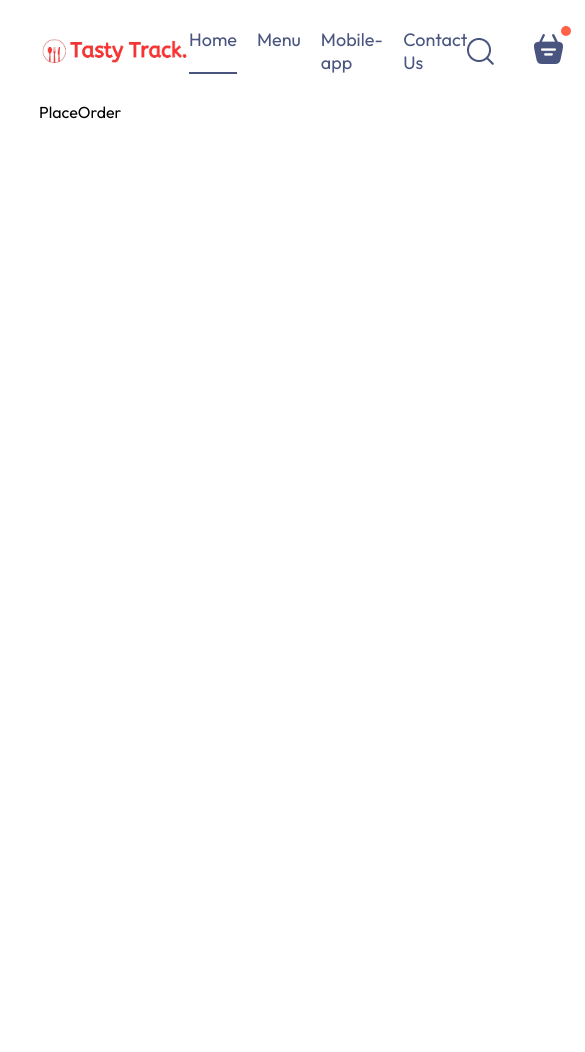
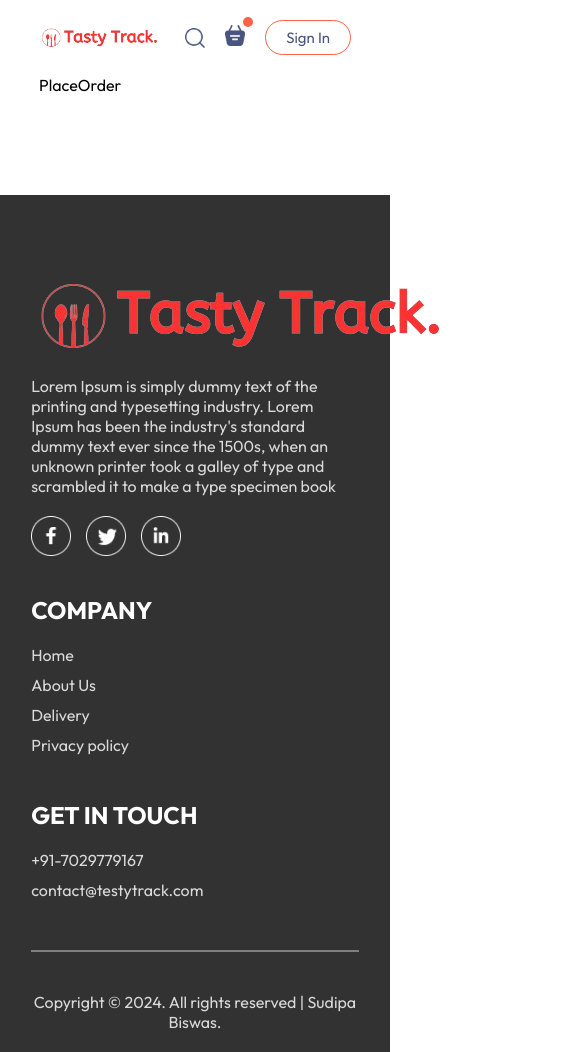
Before and after one commit to sudipapiku/TastyTrack-MERN, a React (Vite) app in the folder frontend/: page /order in a window 390 px wide. Shown: the top 1052 px of the page, 585 px wide, since content can reach past the window. Before the commit the page ends 844 px from the top, so only its background shows below. Built offline with nearby package versions, Linux system fonts and the light colour scheme.

Commit message:
Make the website responsive

```diff
--- a/frontend/src/App.jsx
+++ b/frontend/src/App.jsx
@@ -1,21 +1,25 @@
 import React from 'react'
 import Navbar from './Components/Navbar/Navbar'
-import {Route, Routes} from 'react-router-dom'
+import { Route, Routes } from 'react-router-dom'
 import Home from './pages/Home/Home'
 import Cart from './pages/Cart/Cart'
 import PlaceOrder from './pages/PlaceOrder/PlaceOrder'
+import Footer from './Components/Footer/Footer'
 
 const App = () => {
   return (
-    <div className='app'>
-      <Navbar/>
-      <Routes>
-        <Route path='/' element={<Home/>}/>
-        <Route path='/cart' element={<Cart/>}/>
-        <Route path='/order' element={<PlaceOrder/>}/>
-      </Routes>
+    <>
+      <div className='app'>
+        <Navbar />
+        <Routes>
+          <Route path='/' element={<Home />} />
+          <Route path='/cart' element={<Cart />} />
+          <Route path='/order' element={<PlaceOrder />} />
+        </Routes>
+      </div>
+      <Footer />
+    </>
 
-    </div>
   )
 }
 
--- /dev/null
+++ b/frontend/src/Components/AppDownload/AppDownload.css
@@ -0,0 +1,25 @@
+.app-download{
+    margin: auto auto;
+    margin-top: 100px;
+    font-size: max(3vw,20px);
+    text-align: center;
+    font-weight: 500;
+}
+
+.app-download-platforms{
+    display: flex;
+    justify-content: center;
+    gap: max(2vw,10px);
+    margin-top: 40px;
+}
+
+.app-download-platforms img {
+    width: max(30vw,120px);
+    max-width: 180px;
+    transition: 0.5s;
+    cursor: pointer;
+}
+
+.app-download-platforms img:hover{
+    transform: scale(1.05);
+}
--- /dev/null
+++ b/frontend/src/Components/AppDownload/AppDownload.jsx
@@ -0,0 +1,16 @@
+import React from 'react'
+import './AppDownload.css'
+import { assets  } from '../../assets/assets';
+const AppDownload = () => {
+  return (
+    <div className='app-download' id='app-download'>
+        <p>For Better Experienc Download <br/> TestyTrack App</p>
+        <div className="app-download-platforms">
+            <img src={assets.play_store} alt="" />
+            <img src={assets.app_store} alt="" />
+        </div>
+    </div>
+  )
+}
+
+export default AppDownload
--- a/frontend/src/Components/ExploreMenu/ExploreMenu.css
+++ b/frontend/src/Components/ExploreMenu/ExploreMenu.css
@@ -54,3 +54,11 @@
     border: 4px solid tomato ;
     padding: 2px;
 }
+
+@media (max-width:1050px) {
+    .explore-menu-text{
+        max-width: 100%;
+        font-size: 14px;
+    }
+
+}
--- a/frontend/src/Components/FoodDisplay/FoodDisplay.jsx
+++ b/frontend/src/Components/FoodDisplay/FoodDisplay.jsx
@@ -11,7 +11,10 @@ const FoodDisplay = ({category}) => {
         <h2>Top dishes near you</h2>
         <div className="food-display-list">
             {food_list.map((item,index)=>{
+              if (category==="All" || category===item.category){
                 return <FoodItem key={index} id={item._id} name={item.name} description={item.description} price={item.price} image={item.image} />
+              }
+
 
             })}
         </div>
--- /dev/null
+++ b/frontend/src/Components/Footer/Footer.css
@@ -0,0 +1,60 @@
+.footer{
+    color: #d9d9d9;
+    background-color: #323232;
+    display: flex;
+    flex-direction: column;
+    align-items: center;
+    gap: 20px;
+    padding: 20px 8vw;
+    padding-top: 80px;
+    margin-top: 100px;
+}
+
+.footer-content{
+    width: 100%;
+    display: grid;
+    grid-template-columns: 2fr 1fr 1fr;
+    gap: 80px;
+}
+
+.footer-content-left , .footer-content-right , .footer-content-center {
+    display: flex;
+    flex-direction: column;
+    align-items: start;
+    gap: 20px;
+}
+
+.footer-content-left li , .footer-content-right li , .footer-content-center li {
+    list-style: none;
+    margin-bottom: 10px;
+    cursor: pointer;
+}
+
+.footer-content-right h2 , .footer-content-center h2 {
+    color: white;
+}
+
+.footer-social-icons img {
+    width: 40px;
+    margin-right: 15px;
+}
+
+.footer hr{
+    width: 100%;
+    height: 2px;
+    margin: 20px 0;
+    background-color: gray;
+    border: none;
+}
+
+@media (max-width:750px) {
+    .footer-content{
+        display: flex;
+        flex-direction: column;
+        gap: 35px;
+    }
+    .footer-copyright{
+        text-align: center;
+    }
+
+}
--- /dev/null
+++ b/frontend/src/Components/Footer/Footer.jsx
@@ -0,0 +1,54 @@
+import React, { useEffect ,useState } from 'react'
+import './Footer.css'
+import { assets } from '../../assets/assets';
+
+const Footer = () => {
+    const [currentYear, setCurrentYear] = useState(new Date().getFullYear());
+    useEffect(() => {
+        // Update the current year every minute to handle the case where the year changes while the user is on the page
+        const intervalId = setInterval(() => {
+          setCurrentYear(new Date().getFullYear());
+        }, 60000);
+
+        // Clear the interval when the component unmounts
+        return () => clearInterval(intervalId);
+    }, []);
+
+
+  return (
+    <div className='footer' id='footer'>
+        <div className="footer-content">
+            <div className="footer-content-left">
+                <img src={assets.logo} alt="" />
+                <p>Lorem Ipsum is simply dummy text of the printing and typesetting industry. Lorem Ipsum has been the industry's standard dummy text ever since the 1500s, when an unknown printer took a galley of type and scrambled it to make a type specimen book</p>
+                <div className="footer-social-icons">
+                    <img src={assets.facebook_icon} alt="" />
+                    <img src={assets.twitter_icon} alt="" />
+                    <img src={assets.linkedin_icon} alt="" />
+                </div>
+            </div>
+            <div className="footer-content-center">
+                <h2>COMPANY</h2>
+                <ul>
+                    <li>Home</li>
+                    <li>About Us</li>
+                    <li>Delivery</li>
+                    <li>Privacy policy</li>
+                </ul>
+            </div>
+            <div className="footer-content-right">
+                <h2>GET IN TOUCH</h2>
+                <ul>
+                    <li>+91-7029779167</li>
+                    <li>contact@testytrack.com</li>
+                </ul>
+            </div>
+
+        </div>
+        <hr/>
+        <p className="footer-copyright">Copyright &copy; {currentYear}. All rights reserved | Sudipa Biswas. </p>
+    </div>
+  )
+}
+
+export default Footer
--- a/frontend/src/Components/Header/Header.css
+++ b/frontend/src/Components/Header/Header.css
@@ -38,3 +38,25 @@
     font-size: max(1vw,13px);
     border-radius: 50px;
 }
+
+@media (max-width:1050px) {
+    .header-contents{
+        max-width: 45%;
+    }
+
+}
+
+@media (max-width:750px) {
+    .header-contents{
+        max-width: 65%;
+    }
+
+    .header-contents p{
+        display: none;
+    }
+
+    .header-contents button{
+        padding: 2vw 4vw;
+    }
+
+}
--- a/frontend/src/Components/Navbar/Navbar.css
+++ b/frontend/src/Components/Navbar/Navbar.css
@@ -60,3 +60,54 @@
     top: -8px;
     right: -8px;
 }
+
+@media (max-width:1050px) {
+    .navbar .logo{
+        width: 140px;
+    }
+    .navbar-menu{
+        gap: 20px;
+        font-size: 17px;
+    }
+
+    .navbar-right{
+        gap: 30px;
+    }
+
+    .navbar-right img{
+        width: 22px;
+    }
+
+    .navbar-right button{
+        padding: 8px 25px;
+    }
+}
+
+@media (max-width:900px) {
+    .navbar .logo{
+        width: 120px;
+    }
+    .navbar-menu{
+        gap: 15px;
+        font-size: 16px;
+    }
+
+    .navbar-right{
+        gap: 20px;
+    }
+
+    .navbar-right img{
+        width: 20px;
+    }
+
+    .navbar-right button{
+        padding: 7px 20px;
+        font-size: 15px;
+    }
+}
+
+@media (max-width:750px) {
+    .navbar-menu{
+        display: none;
+    }
+}
--- a/frontend/src/Components/Navbar/Navbar.jsx
+++ b/frontend/src/Components/Navbar/Navbar.jsx
@@ -1,6 +1,7 @@
 import React, { useState } from 'react'
 import './Navbar.css'
 import { assets } from '../../assets/assets'
+import { Link } from 'react-router-dom';
 
 const Navbar = () => {
 
@@ -11,10 +12,10 @@ const Navbar = () => {
     <div className='navbar'>
         <img src={assets.logo} alt="" className='logo'/>
         <ul className="navbar-menu">
-            <li onClick={()=>setMenu("Home")} className={menu==="Home"?"active":"" } >Home</li>
-            <li onClick={()=>setMenu("Menu")} className={menu==="Menu"?"active":"" } >Menu</li>
-            <li onClick={()=>setMenu("Mobile-app")} className={menu==="Mobile-app"?"active":"" } >Mobile-app</li>
-            <li onClick={()=>setMenu("Contact-Us")} className={menu==="Contact-Us"?"active":""} >Contact Us</li>
+            <Link to='/' onClick={()=>setMenu("Home")} className={menu==="Home"?"active":"" } >Home</Link>
+            <a href='#explore-menu' onClick={()=>setMenu("Menu")} className={menu==="Menu"?"active":"" } >Menu</a>
+            <a href='#app-download' onClick={()=>setMenu("Mobile-app")} className={menu==="Mobile-app"?"active":"" } >Mobile-app</a>
+            <a href='#footer' onClick={()=>setMenu("Contact-Us")} className={menu==="Contact-Us"?"active":""} >Contact Us</a>
         </ul>
 
         <div className="navbar-right">
--- a/frontend/src/index.css
+++ b/frontend/src/index.css
@@ -5,6 +5,7 @@
   margin: 0;
   box-sizing: border-box;
   font-family: Outfit;
+  scroll-behavior: smooth;
 }
 body{
   min-height: 100vh;
--- a/frontend/src/pages/Home/Home.jsx
+++ b/frontend/src/pages/Home/Home.jsx
@@ -3,6 +3,7 @@ import './Home.css'
 import Header from '../../Components/Header/Header'
 import ExploreMenu from '../../Components/ExploreMenu/ExploreMenu'
 import FoodDisplay from '../../Components/FoodDisplay/FoodDisplay'
+import AppDownload from '../../Components/AppDownload/AppDownload'
 
 const Home = () => {
   const [category,setCategory] = useState('All');
@@ -11,6 +12,7 @@ const Home = () => {
       <Header/>
       <ExploreMenu category={category} setCategory={setCategory}/>
       <FoodDisplay category={category}/>
+      <AppDownload/>
     </div>
   )
 }
```
